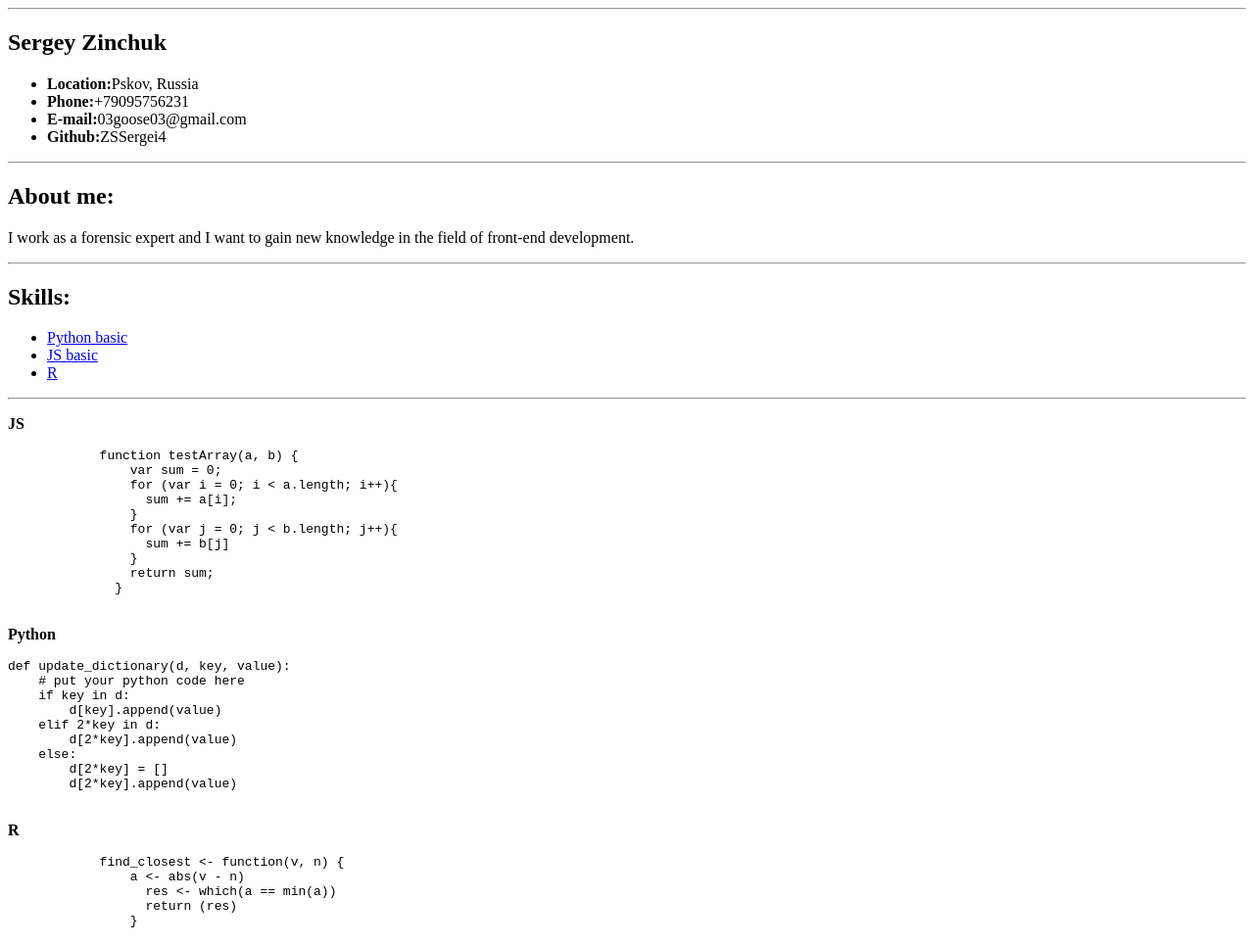
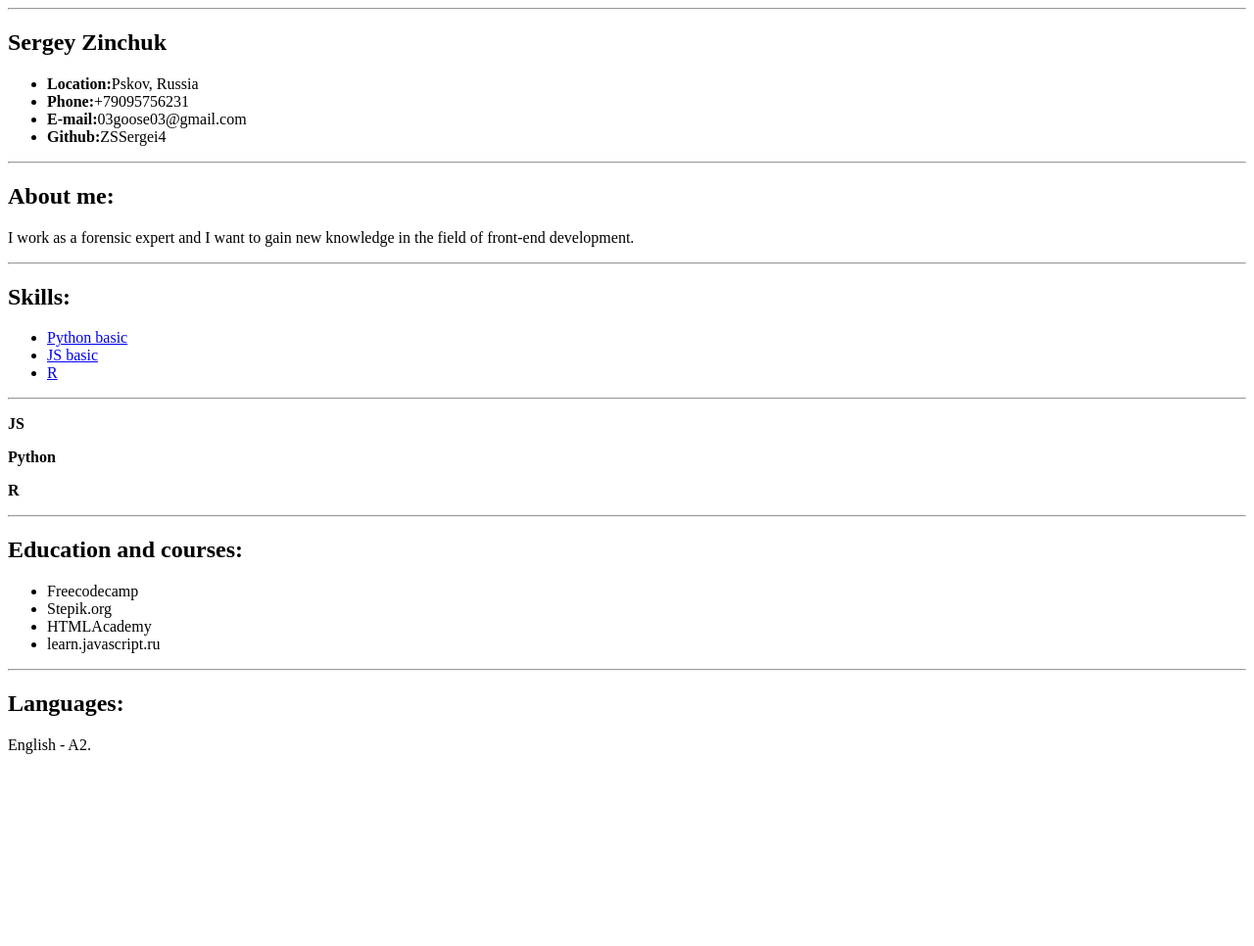
Before and after one commit to ZSSergei4/rsschool-cv, a plain HTML site: page index.html in a window 1280 px wide. Shown: the top 966 px of the page at 98% size. After the commit the page ends 800 px from the top, so only its background shows below. Drawn offline with Linux system fonts and the light colour scheme.

```diff
--- a/index.html
+++ b/index.html
@@ -35,38 +35,8 @@
     <hr>
     <section class="code">
         <p><strong>JS</strong></p>
-        <pre>
-            function testArray(a, b) {
-                var sum = 0;
-                for (var i = 0; i < a.length; i++){
-                  sum += a[i];
-                }
-                for (var j = 0; j < b.length; j++){
-                  sum += b[j]
-                }
-                return sum;
-              }
-        </pre>
         <p><strong>Python</strong></p>
-        <pre>
-def update_dictionary(d, key, value):
-    # put your python code here
-    if key in d:
-        d[key].append(value)
-    elif 2*key in d:
-        d[2*key].append(value)
-    else:
-        d[2*key] = []
-        d[2*key].append(value)
-        </pre>
         <p><strong>R</strong></p>
-        <pre>
-            find_closest <- function(v, n) {
-                a <- abs(v - n)
-                  res <- which(a == min(a))
-                  return (res)
-                }
-        </pre>
     </section>
     <hr>
     <section class="courses">
@@ -80,7 +50,7 @@
     </section>
     <hr>
     <section>
-        <h2>Languages:</h2>\
+        <h2>Languages:</h2>
         <p>
             English - A2.
         </p>
```
